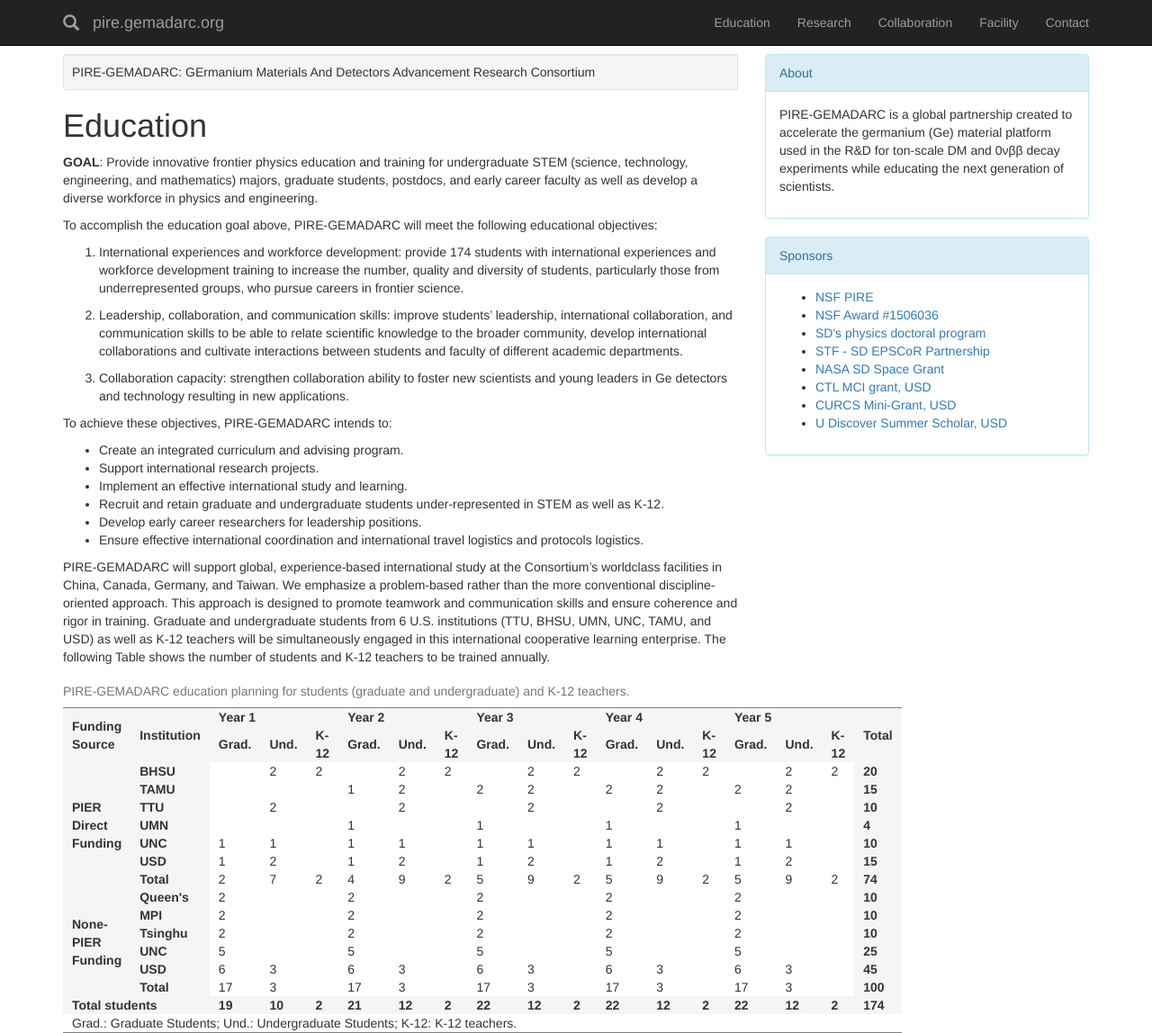
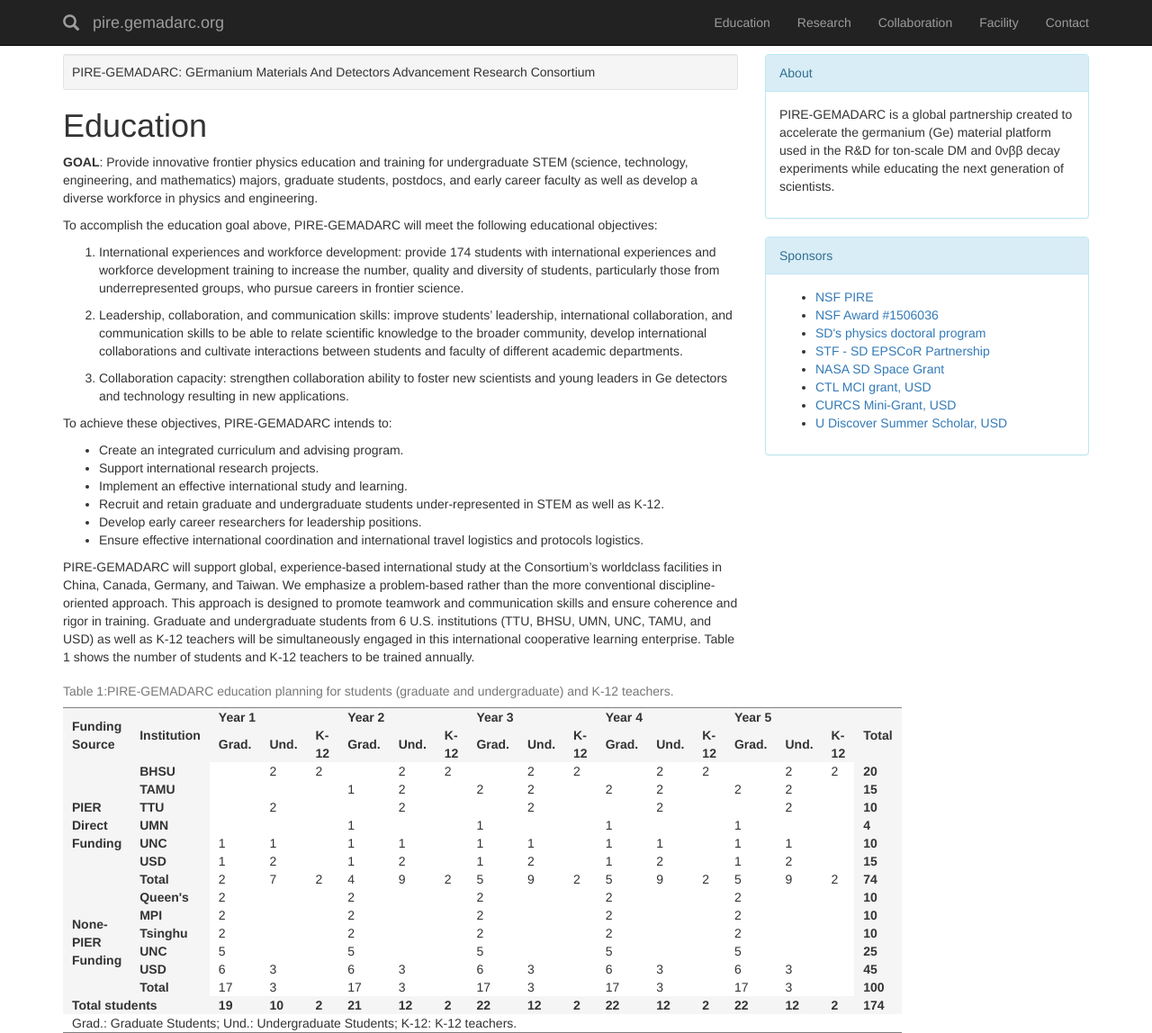
Before and after one commit to gemadarc/gemadarc.github.io, a Jekyll site: the page built from edu.md, in a window 1280 px wide and 1148 px high. Shown: the whole window at 90% size. Built offline with Jekyll 4.4.1, drawn with Linux system fonts in a browser that asks for light colours; nearby versions of some CDN libraries; our own code applies the rules of GitHub Pages for plain Markdown files.

Commit message:
Update edu.md

```diff
--- a/edu.md
+++ b/edu.md
@@ -29,12 +29,12 @@ facilities in China, Canada, Germany, and Taiwan. We emphasize a problem-based r
 more conventional discipline-oriented approach. This approach is designed to promote teamwork and
 communication skills and ensure coherence and rigor in training. Graduate and undergraduate students
 from 6 U.S. institutions (TTU, BHSU, UMN, UNC, TAMU, and USD) as well as K-12 teachers will be
-simultaneously engaged in this international cooperative learning enterprise. The following Table shows the number of
+simultaneously engaged in this international cooperative learning enterprise. Table 1 shows the number of
 students and K-12 teachers to be trained annually.
 
 
 <table>
-<caption>PIRE-GEMADARC education planning for students (graduate and undergraduate) and K-12 teachers. </caption>
+<caption>Table 1:PIRE-GEMADARC education planning for students (graduate and undergraduate) and K-12 teachers.</caption>
 <tr>
 <th rowspan="2"> Funding Source </th>
 <th rowspan="2"> Institution </th>
```
